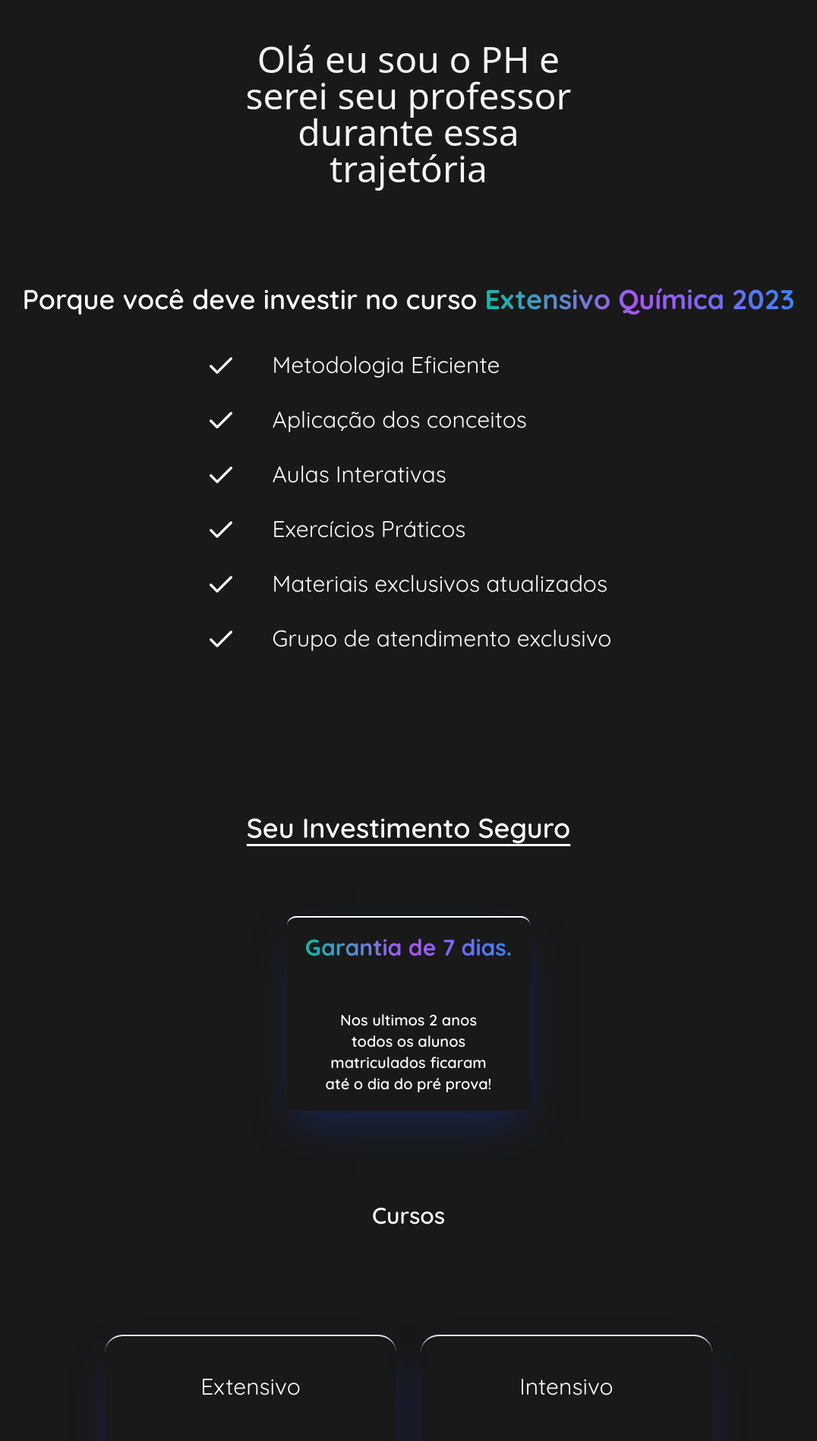
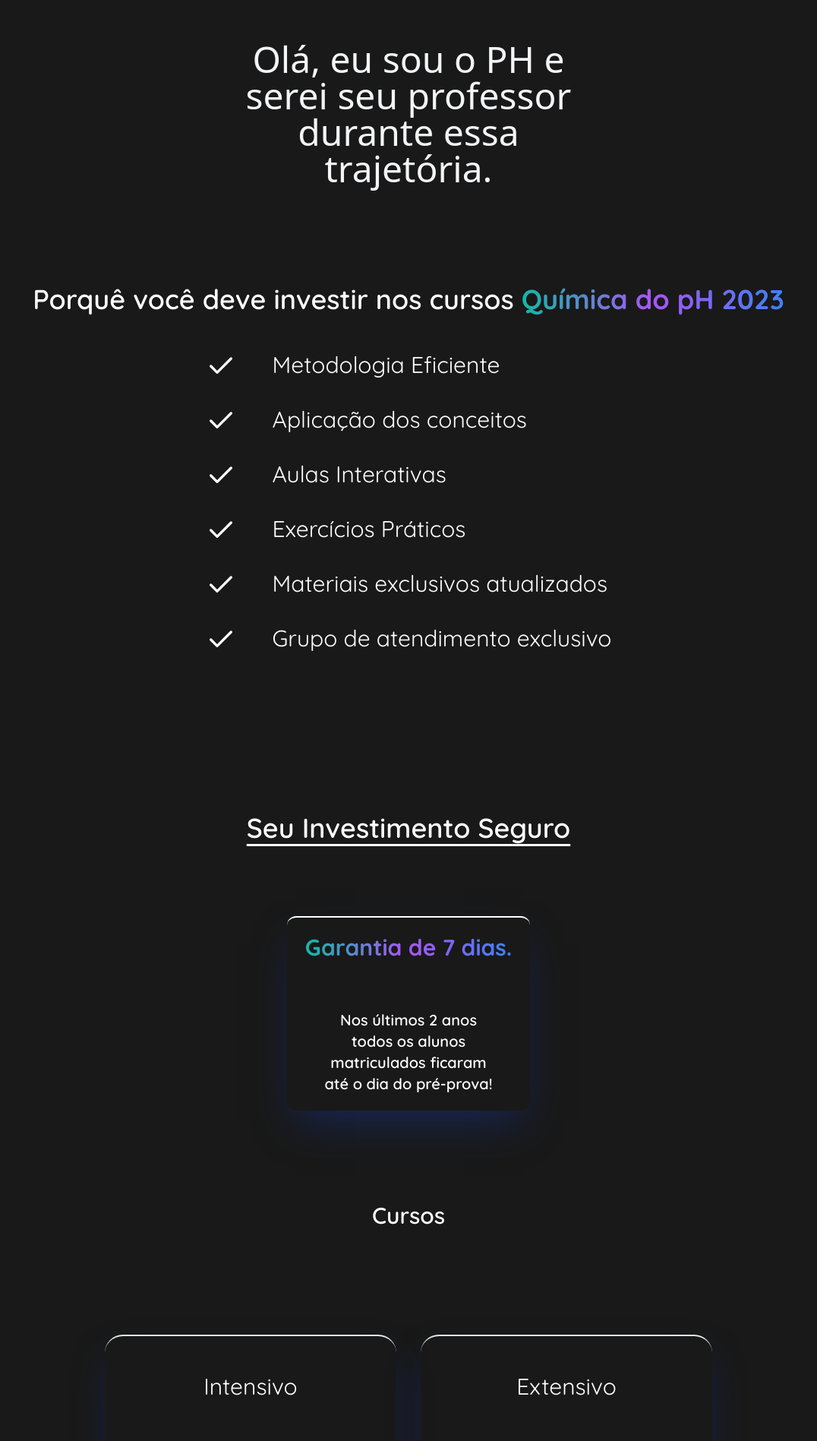
Before and after one commit to luccaparadeda/phdaquimica, a Next.js app: page / in a window 1280 px wide. Shown: the part 880-2777 px from the top of the page at 76% size, without its empty margins (102-1178 px from the left). Built offline with nearby package versions, Linux system fonts and the light colour scheme.

Commit message:
feat: almost finished just need ph approval

```diff
--- a/src/app/intensivo/page.tsx
+++ b/src/app/intensivo/page.tsx
@@ -51,7 +51,7 @@
 					Intensivo Química {year}
 				</h1>
 				<p className='text-gray-400 drop-shadow-xl text-center font-semibold text-xl md:text-2xl'>
-					O curso que vai te preparar para o vestibular
+					O curso que vai te preparar para o vestibular!
 				</p>
 				<Button className='animate-text shadow-lg shadow-blue-700 bg-blue-500 hover:bg-blue-900 md:text-lg'>
 					Quero fazer parte da turma
@@ -70,9 +70,9 @@
 			</section>
 			<section className='flex flex-col items-center gap-6 md:gap-12'>
 				<p className='text-2xl font-semibold text-center px-10 md:text-3xl lg:text-4xl'>
-					Porque você deve investir no curso{' '}
+					Porquê você deve investir no curso{' '}
 					<span className='animate-text bg-gradient-to-r from-teal-500 via-purple-500 to-orange-500 bg-clip-text text-transparent font-black'>
-						Extensivo Química {year}
+						Intensivo Química {year}
 					</span>
 				</p>
 				<ul className='flex flex-col w-9/12 gap-4 sm:w-1/2 md:w-fit md:gap-8'>
@@ -140,7 +140,7 @@
 						<p className=' text-center text-xl'>Pix, Boleto ou Crédito</p>
 						<div className='flex flex-col gap-2 items-center'>
 							<pre className='text-xl font-semibold font-mono md:font-black md:text-2xl'>
-								12x 35,00 R$
+								12x 41,42 R$
 							</pre>
 							<p className='text-gray-400'>
 								497,00 <span>R$</span>
--- a/src/app/page.tsx
+++ b/src/app/page.tsx
@@ -30,7 +30,7 @@
 					<h1 className='text-4xl font-sans w-10/12 font-bold px-10 text-white text-center sm:text-5xl md:text-6xl lg:text-7xl lg:w-8/12'>
 						Está pronto para conhecer os melhores cursos de{' '}
 						<span className='animate-text bg-gradient-to-r from-teal-500 via-purple-500 to-blue-500 bg-clip-text text-transparent font-black'>
-							Quimica?
+							Química?
 						</span>
 					</h1>
 					<ChevronsDown
@@ -50,14 +50,14 @@
 						loading='eager'
 					/>
 					<p className='text-3xl w-10/12 font-sans font-medium text-gray-100 text-center sm:text-3xl md:text-4xl lg:text-5xl  lg:px-64'>
-						Olá eu sou o PH e serei seu professor durante essa trajetória
+						Olá, eu sou o PH e serei seu professor durante essa trajetória.
 					</p>
 				</div>
 				<section className='text-white my-32 flex flex-col items-center gap-6 md:gap-12'>
 					<p className='text-2xl font-semibold text-center px-10 md:text-3xl lg:text-4xl'>
-						Porque você deve investir no curso{' '}
+						Porquê você deve investir nos cursos{' '}
 						<span className='animate-text bg-gradient-to-r from-teal-500 via-purple-500 to-blue-500 bg-clip-text text-transparent font-black'>
-							Extensivo Química {year}
+							Química do pH {year}
 						</span>
 					</p>
 					<ul className='flex flex-col w-9/12 gap-4 sm:w-1/2 md:w-fit md:gap-8'>
@@ -109,8 +109,8 @@
 							Garantia de 7 dias.
 						</p>
 						<p className='text-center text-md text-white font-semibold w-9/12 md:text-lg lg:text-xl'>
-							Nos ultimos {year - 2021} anos todos os alunos matriculados
-							ficaram até o dia do pré prova!
+							Nos últimos {year - 2021} anos todos os alunos matriculados
+							ficaram até o dia do pré-prova!
 						</p>
 					</div>
 				</section>
@@ -118,6 +118,51 @@
 					<h2 className='text-white font-semibold text-3xl w-full text-center'>
 						Cursos
 					</h2>
+					<div className='flex gap-10 w-60 md:w-96 flex-col p-10 items-center shadow-2xl border-t-2 shadow-blue-950 rounded-3xl'>
+						<p className='text-3xl text-center px-4 py-2 text-white'>
+							Intensivo
+						</p>
+						<ul className='flex flex-col gap-4'>
+							<li className='flex items-center gap-4'>
+								<Check
+									className='text-white min-w-fit md:w-10 md:h-10'
+									size={30}
+								/>
+								<p className='text-white text-lg'>Conteúdo completo</p>
+							</li>
+							<li className='flex items-center gap-4'>
+								<Check
+									className='text-white min-w-fit md:w-10 md:h-10'
+									size={30}
+								/>
+								<p className='text-white text-lg'>Rapido aprendizado</p>
+							</li>
+							<li className='flex items-center gap-4'>
+								<Check
+									className='text-white min-w-fit md:w-10 md:h-10'
+									size={30}
+								/>
+								<p className='text-white text-lg'>Exercicios Pontuais</p>
+							</li>
+							<li className='flex items-center gap-4'>
+								<Check
+									className='text-white min-w-fit md:w-10 md:h-10'
+									size={30}
+								/>
+								<p className='text-white text-lg'>Plantão de dúvidas</p>
+							</li>
+							<li>
+								<p className='text-white text-4xl w-full text-center'>...</p>
+							</li>
+						</ul>
+						<Link href={'/intensivo'}>
+							<Button
+								variant={'ghost'}
+								className='text-md text-green-400 hover:bg-green-900 hover:text-green-200'>
+								Quero esse <ArrowRightCircle className='ml-2 text-green-200' />
+							</Button>
+						</Link>
+					</div>
 					<div className='flex gap-10 w-60 md:w-96 flex-col p-10 items-center shadow-2xl border-t-2 shadow-blue-950 rounded-3xl'>
 						<p className='text-3xl text-center px-4 py-2 text-white'>
 							Extensivo
@@ -163,51 +208,6 @@
 							</Button>
 						</Link>
 					</div>
-					<div className='flex gap-10 w-60 md:w-96 flex-col p-10 items-center shadow-2xl border-t-2 shadow-blue-950 rounded-3xl'>
-						<p className='text-3xl text-center px-4 py-2 text-white'>
-							Intensivo
-						</p>
-						<ul className='flex flex-col gap-4'>
-							<li className='flex items-center gap-4'>
-								<Check
-									className='text-white min-w-fit md:w-10 md:h-10'
-									size={30}
-								/>
-								<p className='text-white text-lg'>Conteúdo completo</p>
-							</li>
-							<li className='flex items-center gap-4'>
-								<Check
-									className='text-white min-w-fit md:w-10 md:h-10'
-									size={30}
-								/>
-								<p className='text-white text-lg'>Rapido aprendizado</p>
-							</li>
-							<li className='flex items-center gap-4'>
-								<Check
-									className='text-white min-w-fit md:w-10 md:h-10'
-									size={30}
-								/>
-								<p className='text-white text-lg'>Exercicios Pontuais</p>
-							</li>
-							<li className='flex items-center gap-4'>
-								<Check
-									className='text-white min-w-fit md:w-10 md:h-10'
-									size={30}
-								/>
-								<p className='text-white text-lg'>Plantão de dúvidas</p>
-							</li>
-							<li>
-								<p className='text-white text-4xl w-full text-center'>...</p>
-							</li>
-						</ul>
-						<Link href={'/intensivo'}>
-							<Button
-								variant={'ghost'}
-								className='text-md text-green-400 hover:bg-green-900 hover:text-green-200'>
-								Quero esse <ArrowRightCircle className='ml-2 text-green-200' />
-							</Button>
-						</Link>
-					</div>
 				</section>
 				<Footer />
 			</div>
--- a/src/components/Navbar.tsx
+++ b/src/components/Navbar.tsx
@@ -49,7 +49,7 @@
 							href={href}>
 							{name}
 							{href !== pathname ? (
-								<span className='block max-w-0 group-hover:max-w-full transition-all duration-500 h-0.5 bg-slate-500'></span>
+								<span className='block max-w-0 group-hover:max-w-full transition-all duration-500 h-0.5 bg-gradient-to-r from-teal-600 via-blue-600 to-cyan-600'></span>
 							) : null}
 						</Link>
 					))}
```
